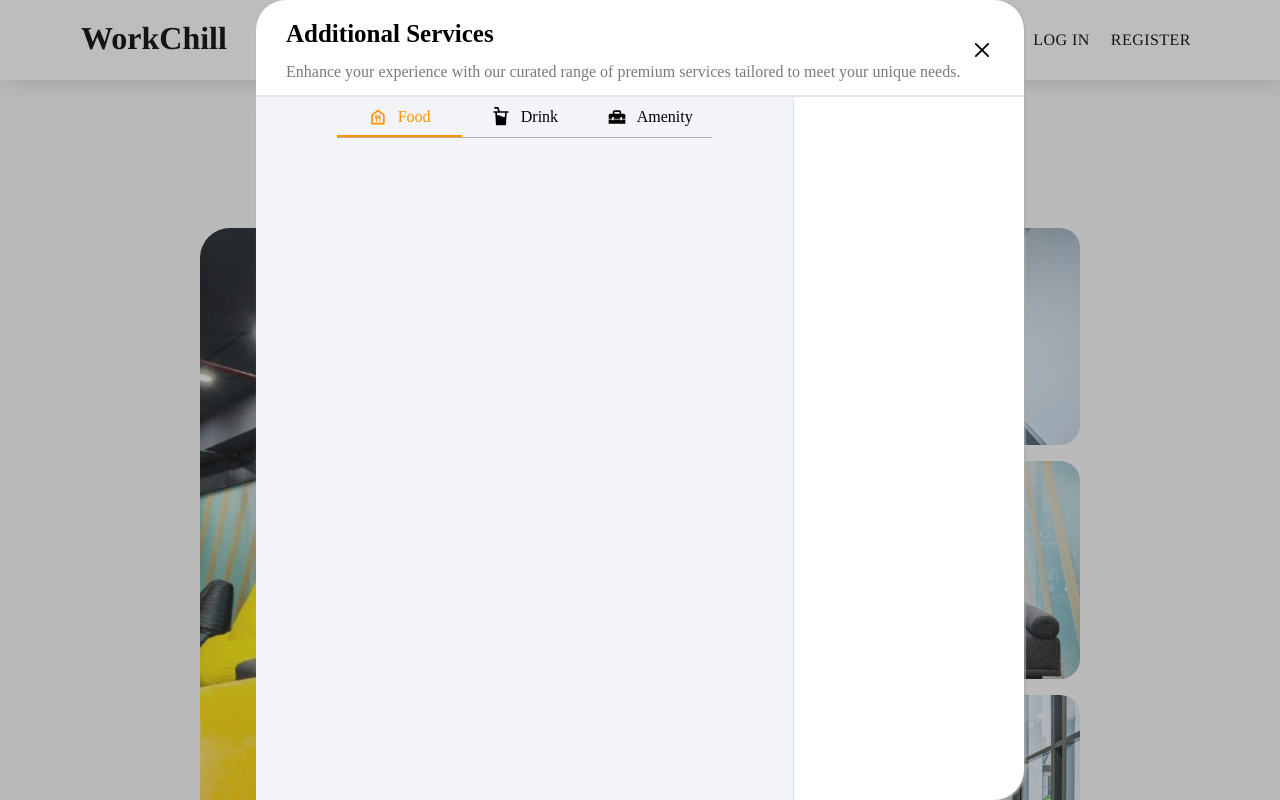
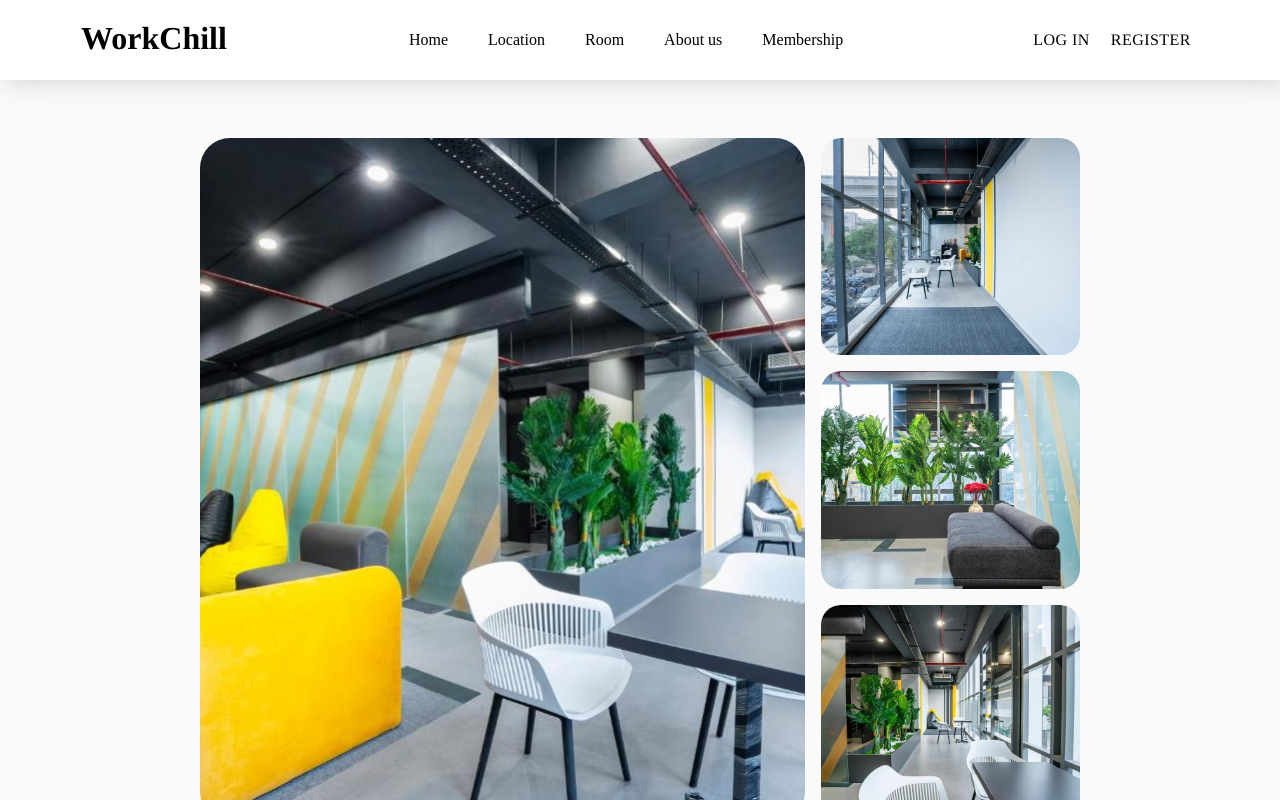
Before and after one commit to OtakuIsMe/Fall2024SWD392_SE1704_Nhom7, a React (Vite) app in the folder FE/: page /roomDetail/1 in a window 1280 px wide. Shown: the top 800 px of the page. Built offline with nearby package versions, Linux system fonts and the light colour scheme; no server answers.

Commit message:
RoomDetail

```diff
--- a/FE/src/App.tsx
+++ b/FE/src/App.tsx
@@ -3,6 +3,7 @@ import { Route, Routes, useLocation } from 'react-router-dom'
 import './index.css'
 import HomePage from './Pages/Customer/HomePage/HomePage.tsx'
 import RoomDetail from "./Pages/Customer/RoomDetail/RoomDetail.tsx";
+import AreaDetail from "./Pages/Customer/AreaDetail/AreaDetail.tsx";
 import RoomList from "./Pages/Customer/RoomList/RoomList.tsx";
 import DashBoard from "./Pages/Admin/Dashboard/DashBoard.tsx";
 import AuthenProvider from "./Components/AuthenContext.tsx";
@@ -15,6 +16,7 @@ const App: React.FC = () => {
       window.history.replaceState(null, "/");
     }
   }, [location]);
+
   return (
     <>
       <AuthenProvider>
@@ -22,6 +24,7 @@ const App: React.FC = () => {
           <Route path="/" element={<HomePage />} />
           <Route path="/rooms" element={<RoomList />} />
           <Route path="/roomDetail/:roomHashing" element={<RoomDetail />} />
+          <Route path="/areadetails/:locationId" element={<AreaDetail />} />
           <Route path="/dashboard" element={<DashBoard />} />
         </Routes>
       </AuthenProvider>
--- a/FE/src/Components/LoginPopup/LoginPopup.tsx
+++ b/FE/src/Components/LoginPopup/LoginPopup.tsx
@@ -22,7 +22,7 @@ const LoginPopup: React.FC<LoginPopupProps> = ({ onClose }) => {
     e.preventDefault();
     login(email, password);
     onClose();
-    navigate('/');
+    window.location.href = "/"
   };
 
   return (
--- a/FE/src/Pages/Customer/HomePage/HomePage.tsx
+++ b/FE/src/Pages/Customer/HomePage/HomePage.tsx
@@ -1,4 +1,4 @@
-import React, { useState, useEffect, useRef } from 'react'
+import React, { useState, useEffect, useRef, useContext } from 'react'
 import { useNavigate } from 'react-router'
 import dayjs, { Dayjs } from 'dayjs'
 import Header from '../../../Components/Header/Header'
@@ -12,9 +12,13 @@ import Membership from '../../../Assets/membership.png'
 import WorkPod from '../../../Assets/workpod.png'
 import Meeting from '../../../Assets/meeting.png'
 import ScrollDownButton from '../../../Components/ScrollDownButton/ScrollDownButton';
+import { user } from ''
 import './HomePage.css'
+import { AuthenContext } from '../../../Components/AuthenContext'
 
 const HomePage: React.FC = () => {
+
+  const { user } = useContext(AuthenContext);
 
   const navigate = useNavigate()
 
@@ -25,7 +29,7 @@ const HomePage: React.FC = () => {
   const [mouseInCard2, setMouseInCard2] = useState(false)
   const [mouseInCard3, setMouseInCard3] = useState(false)
 
-  const [user, setUser] = useState([]);
+  const [userInfo, setUserInfo] = useState([]);
 
   const firstDivRef = useRef<HTMLDivElement | null>(null);
   const secondDivRef = useRef<HTMLDivElement | null>(null);
@@ -52,6 +56,7 @@ const HomePage: React.FC = () => {
 
   useEffect(() => {
     setMaxDate(date.add(30, 'day'))
+    setUserInfo(user)
   }, [])
 
   return (
--- a/FE/src/Pages/Customer/RoomDetail/RoomDetail.css
+++ b/FE/src/Pages/Customer/RoomDetail/RoomDetail.css
@@ -3,7 +3,7 @@
 }
 
 #room-detail-page .room-detail {
-    padding: 140px 200px 0 200px;
+    padding: 50px 200px 0 200px;
     height: 1500px;
 }
 
--- a/FE/src/Pages/Customer/RoomDetail/RoomDetail.tsx
+++ b/FE/src/Pages/Customer/RoomDetail/RoomDetail.tsx
@@ -374,7 +374,7 @@ const RoomDetail = () => {
           </div>
         </div>
       </div>
-      <div className="service-popup">
+      {/* <div className="service-popup">
         <div className="service-board">
           <div className="title-close">
             <div>
@@ -408,9 +408,7 @@ const RoomDetail = () => {
                 </div>
               </div>
               <div className="services">
-                {/* {typeServiceSelected === "food" && (
 
-                )} */}
               </div>
             </div>
             <div className="booking-service">
@@ -418,7 +416,7 @@ const RoomDetail = () => {
             </div>
           </div>
         </div>
-      </div>
+      </div> */}
     </div>
   )
 }
```
Also changed, not shown: 1 other file (tests, documents, lock files or other folders).
